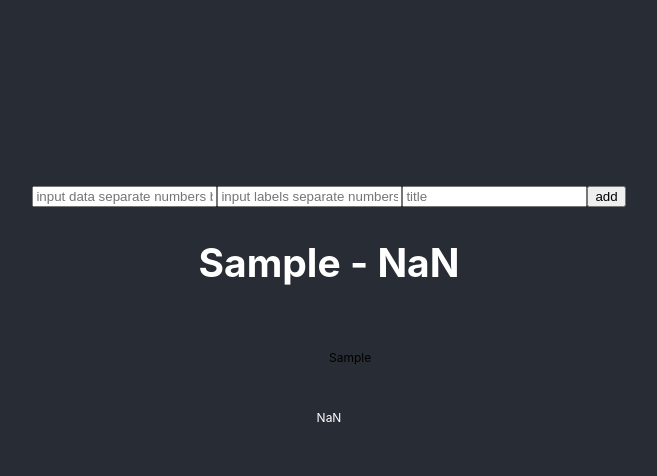
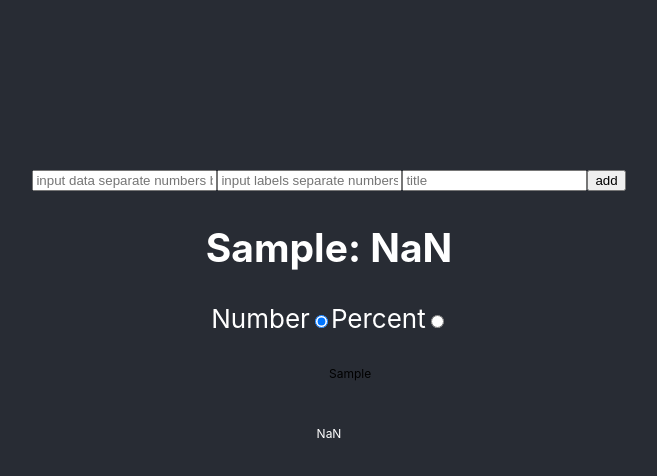
Before and after one commit to jacobg1/stock-viz, a React (Create React App) app: page / in a window 1280 px wide. Both pictures are taken after typing "Sample", "Sample", "Sample" into the empty fields and a click on the button "add". Shown: the top 476 px of the page, without its empty margins (311-968 px from the left). Built offline with nearby package versions, Linux system fonts and the light colour scheme.

Commit message:
import and display percent toggle and pass down props needed to switch between percent and number

```diff
--- a/src/components/PieChart.js
+++ b/src/components/PieChart.js
@@ -2,7 +2,7 @@ import React from 'react'
 import PropTypes from 'prop-types'
 import * as d3 from 'd3'
 import PieSlice from '../components/PieSlice'
-
+import PercentToggle from '../components/PercentToggle'
 /*
   data: array of data points (string)
   title: title of pie chart (user inputted)
@@ -10,19 +10,20 @@ import PieSlice from '../components/PieSlice'
   calculates total, creates d3.pie() from data,
   renders svg and passes down slice to PieSlice component
 */
-const PieChart = ({ data, labels, title, onClick, isPercent }) => {
+const PieChart = ({ data, labels, title, onChange, isPercent }) => {
   const numberArray = data.split(',').map(Number),
     height = 300,
-    width = 300,
+    width = 350,
     slice = d3.pie()(numberArray),
     total = numberArray.reduce((total, amount) => total + amount),
     labelArray = labels.split(',')
 
   return (
     <div>
-      <h2 onClick={onClick}>
-        {title ? `${title} -` : ''} {total}
+      <h2>
+        {title ? `${title}: ` : ''} {total}
       </h2>
+      <PercentToggle onChange={onChange} isPercent={isPercent} />
       <svg height={height} width={width}>
         <g transform={`translate(${width / 2}, ${height / 2})`}>
           <PieSlice
@@ -43,6 +44,6 @@ PieChart.propTypes = {
   labels: PropTypes.string,
   title: PropTypes.string,
   data: PropTypes.string.isRequired,
-  onClick: PropTypes.func.isRequired,
+  onChange: PropTypes.func.isRequired,
   isPercent: PropTypes.bool.isRequired
 }
```
